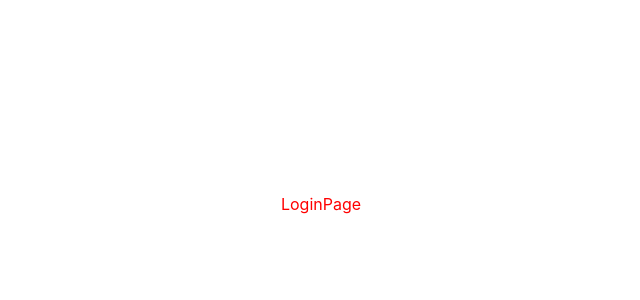
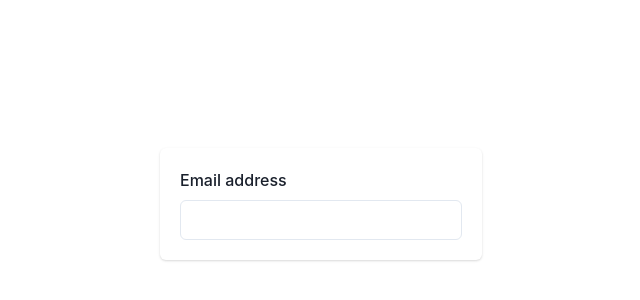
Before and after one commit to meu-dinheirinho/client, a React (Create React App) app: page /login in a window 1280 px wide. Shown: the part 196-496 px from the top of the page, without its empty margins (319-959 px from the left). Built offline with nearby package versions, Linux system fonts and the light colour scheme.

Commit message:
feat: input page login

```diff
--- a/src/pages/Login/index.js
+++ b/src/pages/Login/index.js
@@ -1,8 +1,24 @@
 import React from 'react';
+import {
+  Card,
+  CardBody,
+  FormControl,
+  FormLabel,
+  Input,
+} from '@chakra-ui/react';
 import styles from './styles.module.css';
 
 export default function LoginPage() {
   return (
-    <div className={styles.teste}>LoginPage</div>
+    <div className={styles.teste}>
+      <Card>
+        <CardBody>
+          <FormControl>
+            <FormLabel>Email address</FormLabel>
+            <Input type={'email'} />
+          </FormControl>
+        </CardBody>
+      </Card>
+    </div>
   );
 }
```
